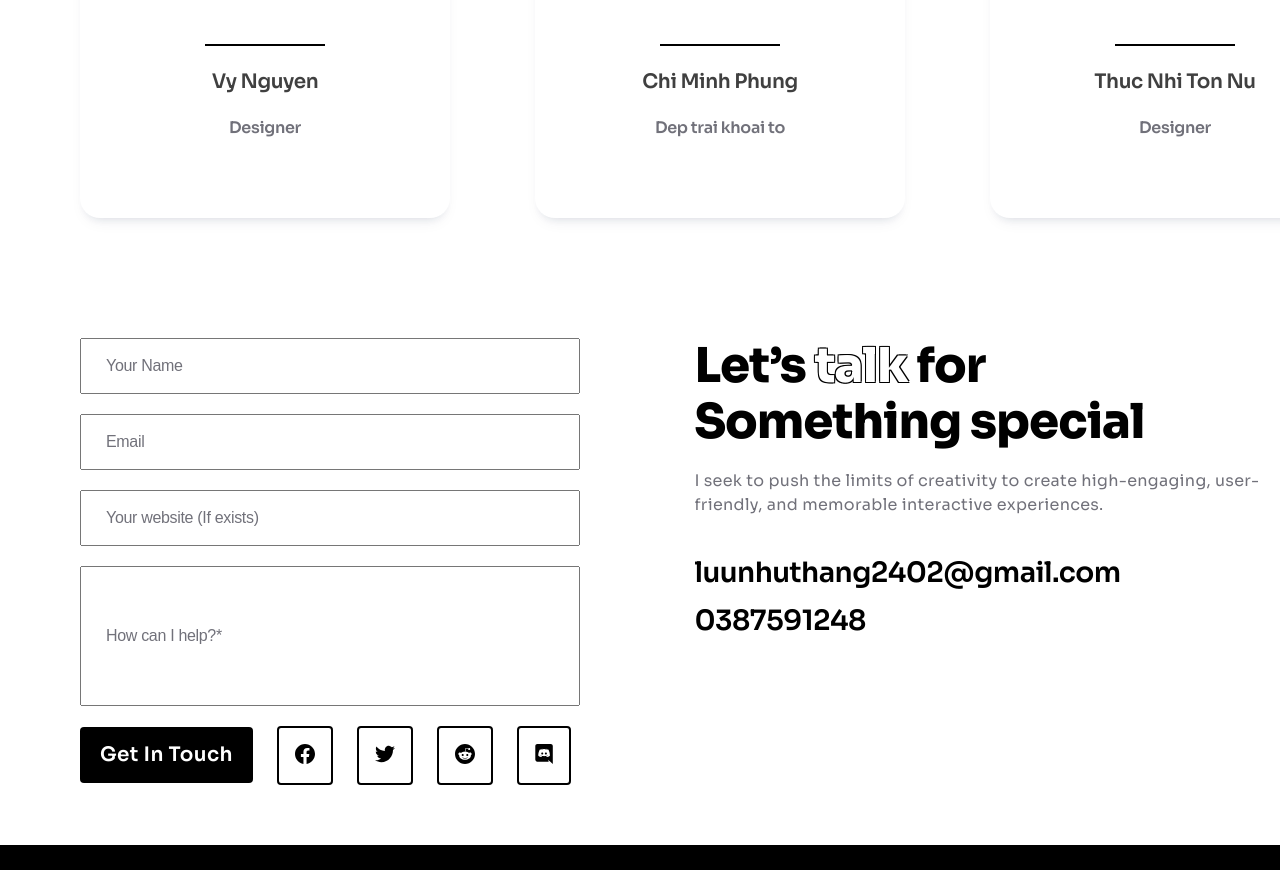
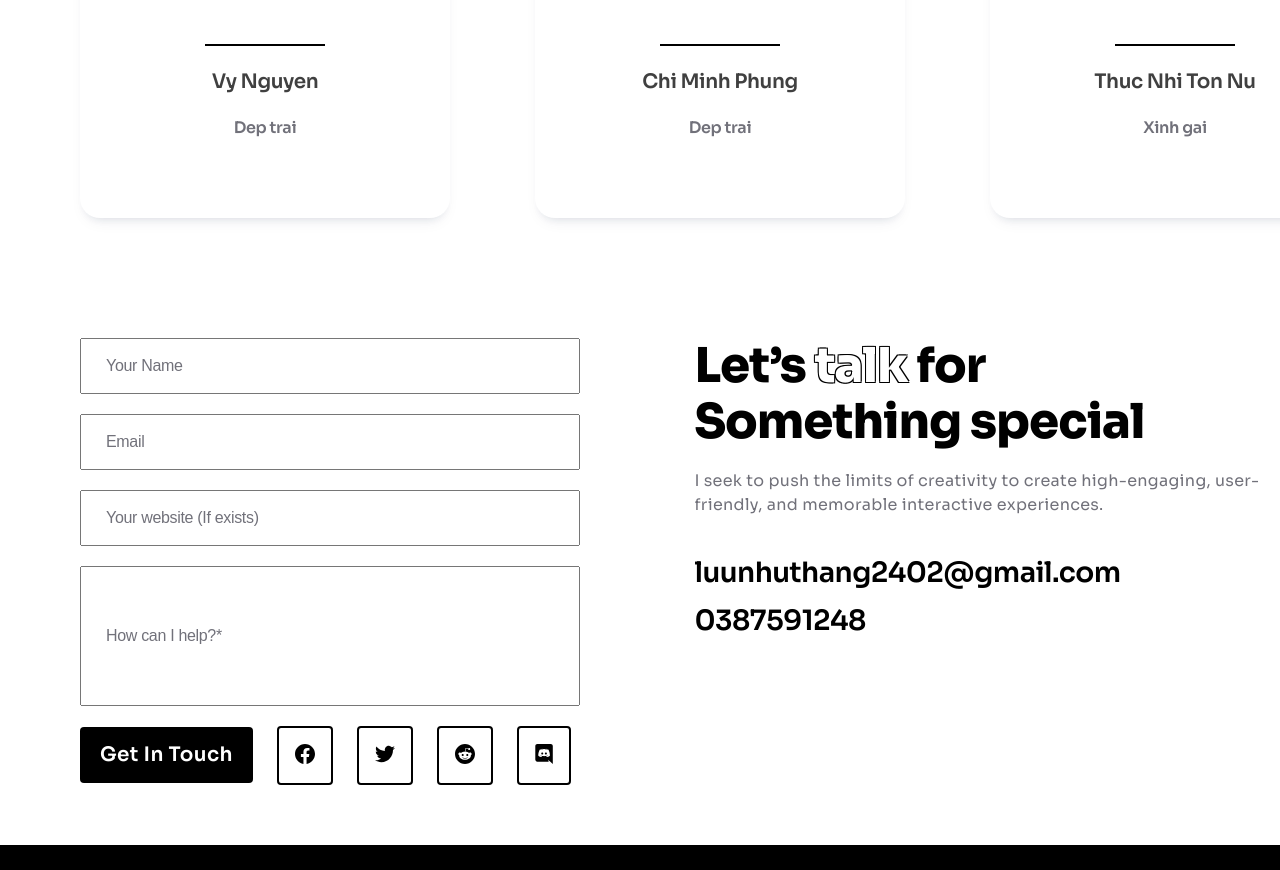
Before and after one commit to ThanggA7/Portfolio-Website, a plain HTML site: page index.html in a window 1280 px wide. Shown: the part 4647-5517 px from the top of the page. Drawn offline with Linux system fonts and the light colour scheme.

Commit message:
done chua responsive

```diff
--- a/index.html
+++ b/index.html
@@ -302,7 +302,7 @@
                   </div>
                   <p class="desc"></p>
                   <p class="author">Vy Nguyen</p>
-                  <span>Designer </span>
+                  <span>Dep trai </span>
                 </div>
               </div>
               <div class="item">
@@ -317,7 +317,7 @@
                   </div>
                   <p class="desc"></p>
                   <p class="author">Chi Minh Phung</p>
-                  <span>Dep trai khoai to </span>
+                  <span>Dep trai </span>
                 </div>
               </div>
               <div class="item">
@@ -332,7 +332,7 @@
                   </div>
                   <p class="desc"></p>
                   <p class="author">Thuc Nhi Ton Nu</p>
-                  <span>Designer </span>
+                  <span>Xinh gai </span>
                 </div>
               </div>
             </div>
```
